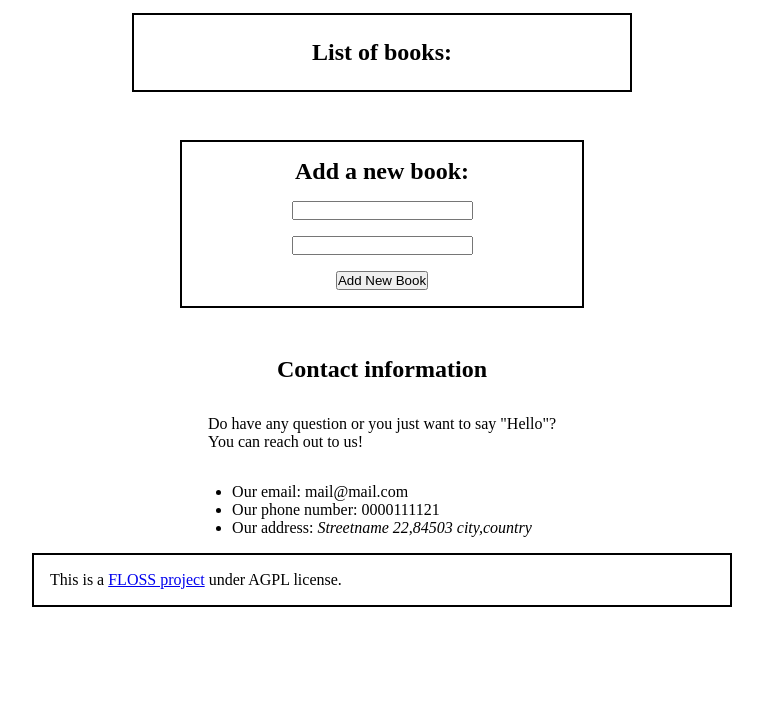
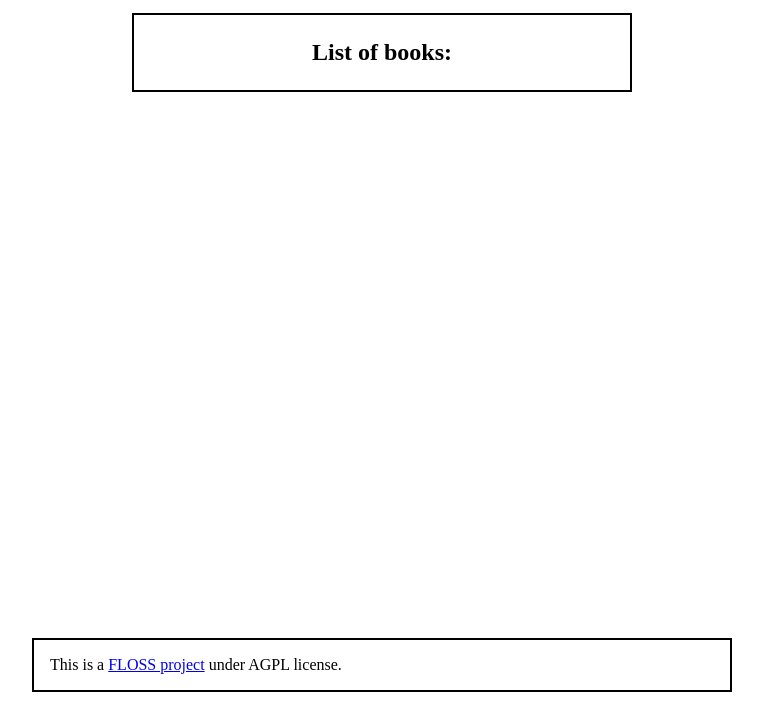
Before and after one commit to ahangarha/Awesome-Books, a website: page index.html in a window 1280 px wide. Shown: the part 92-800 px from the top of the page, without its empty margins (258-1021 px from the left). Drawn offline with Linux system fonts and the light colour scheme.

Commit message:
refactor css for better layout

```diff
--- a/index.html
+++ b/index.html
@@ -20,24 +20,26 @@
     </header>
 
     <main>
-      <section class="book-container display-none">
+      <section class="book-container">
         <h2>List of books:</h2>
         <ul id="bookList"></ul>
       </section>
 
-      <form id="addBookForm" class="display-none">
-        <h2>Add a new book:</h2>
-        <input type="text" name="title" />
-        <input type="text" name="author" />
-        <input type="submit" value="Add New Book" />
-      </form>
+      <section class="display-none">
+        <form id="addBookForm">
+          <h2>Add a new book:</h2>
+          <input type="text" name="title" />
+          <input type="text" name="author" />
+          <input type="submit" value="Add New Book" />
+        </form>
+      </section>
 
       <section class="contact display-none">
         <h2>Contact information</h2>
         <p>
-          Do have any question or you just want to say "Hello"?<span
-            >You can reach out to us!</span
-          >
+          Do have any question or you just want to say "Hello"?
+          <br>
+          You can reach out to us!
         </p>
         <ul>
           <li>Our email: mail@mail.com</li>
--- a/style.css
+++ b/style.css
@@ -8,6 +8,15 @@ html {
   scroll-behavior: smooth;
 }
 
+body {
+  display: flex;
+  flex-direction: column;
+  align-items: center;
+  gap: 1rem;
+  padding: 1rem;
+  min-height: 100vh;
+}
+
 header {
   padding: 1rem;
   display: flex;
@@ -15,22 +24,20 @@ header {
   align-items: center;
   width: 700px;
   border: 2px solid black;
+  flex-grow: 0;
 }
 
 #menu {
   display: flex;
   gap: 1rem;
 }
+
 #menu li {
   list-style: none;
 }
 
-body {
-  display: flex;
-  flex-direction: column;
-  align-items: center;
-  gap: 1rem;
-  padding: 1rem;
+main {
+  flex-grow: 1;
 }
 
 .book-container {
@@ -64,7 +71,7 @@ body {
 }
 
 #bookList li p {
-  flex-grow: 1;
+  flex-grow: 1 !important;
 }
 
 #addBookForm {
@@ -85,10 +92,6 @@ body {
   gap: 2rem;
 }
 
-span {
-  display: block;
-}
-
 address {
   display: inline;
 }
@@ -97,4 +100,9 @@ footer {
   width: 700px;
   border: 2px solid black;
   padding: 1rem;
+  flex-grow: 0;
 }
+
+.display-none {
+  display: none;
+}
```
